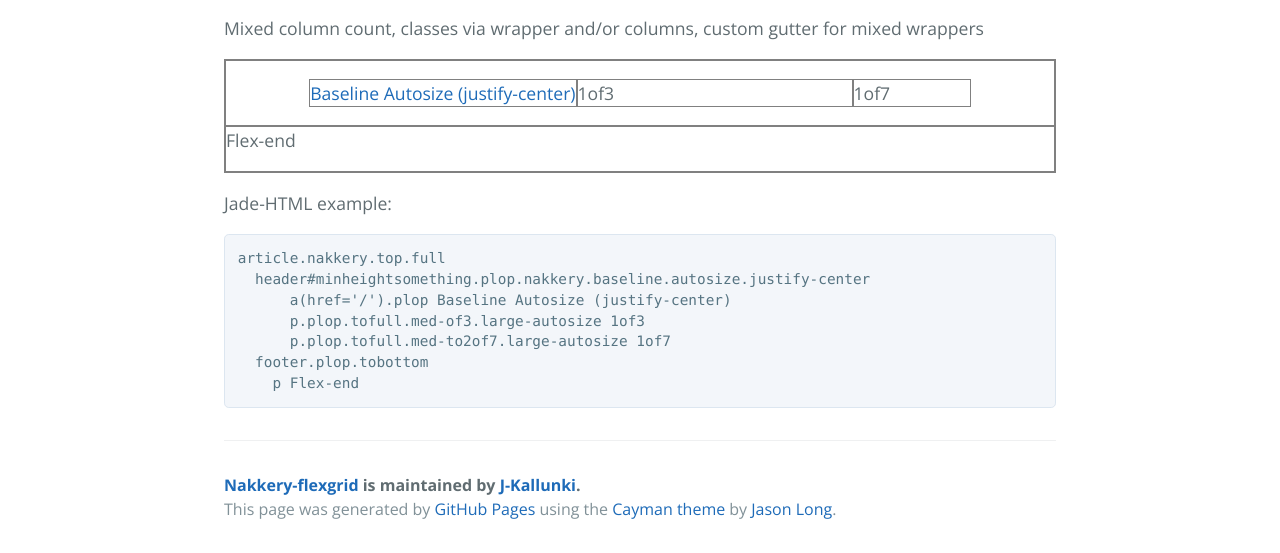
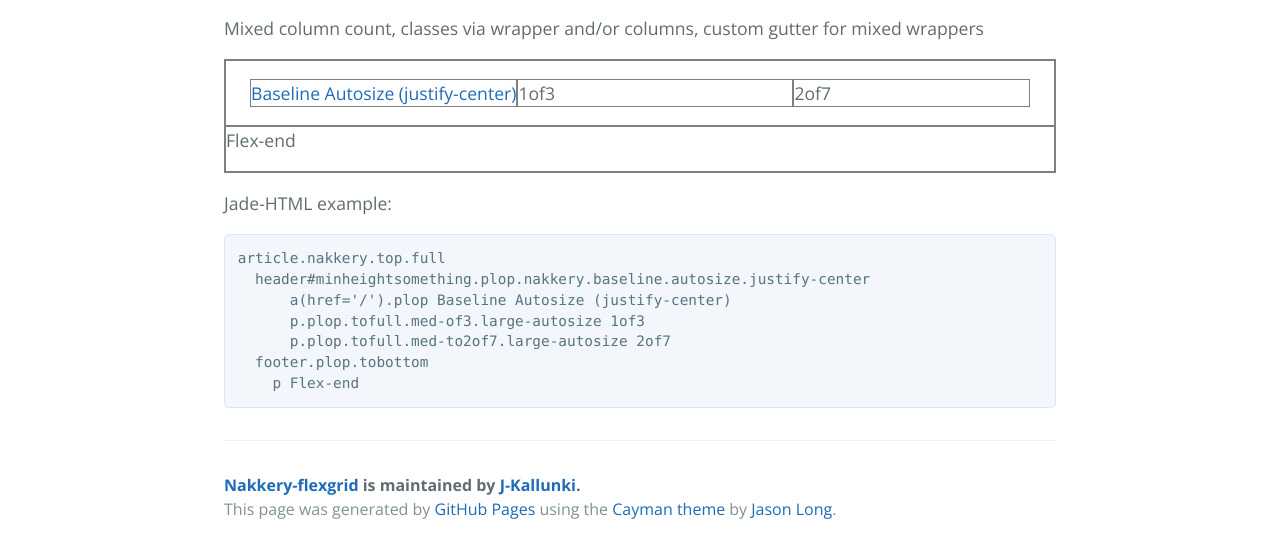
Before and after one commit to J-Kallunki/nakkery-flexgrid, a plain HTML site: page index.html in a window 1280 px wide. Shown: the part 514-1067 px from the top of the page. Drawn offline with nearby package versions, Linux system fonts and the light colour scheme.

Commit message:
Update index.html

```diff
--- a/index.html
+++ b/index.html
@@ -31,7 +31,7 @@
   <header id="minheightsomething" class="plop nakkery baseline autosize justify-center" style="border: 1px solid grey;">
     <a href="/" class="plop" style="border: 1px solid grey;">Baseline Autosize (justify-center)</a>
     <p class="plop tofull med-of3 large-autosize" style="border: 1px solid grey;">1of3</p>
-    <p class="plop tofull med-to1of7 large-autosize" style="border: 1px solid grey;">1of7</p>
+    <p class="plop tofull med-to2of7 large-autosize" style="border: 1px solid grey;">2of7</p>
   </header>
   <footer class="plop tobottom" style="border: 1px solid grey;">
     <p>Flex-end</p>
@@ -44,7 +44,7 @@
   header#minheightsomething.plop.nakkery.baseline.autosize.justify-center
       a(href='/').plop Baseline Autosize (justify-center)
       p.plop.tofull.med-of3.large-autosize 1of3
-      p.plop.tofull.med-to2of7.large-autosize 1of7
+      p.plop.tofull.med-to2of7.large-autosize 2of7
   footer.plop.tobottom
     p Flex-end
 </code></pre>
```
